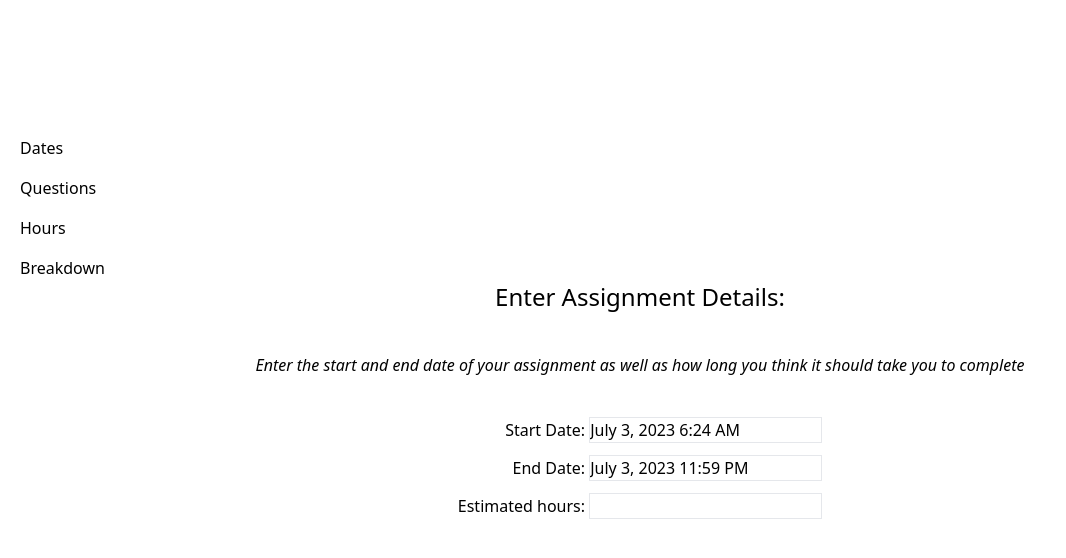
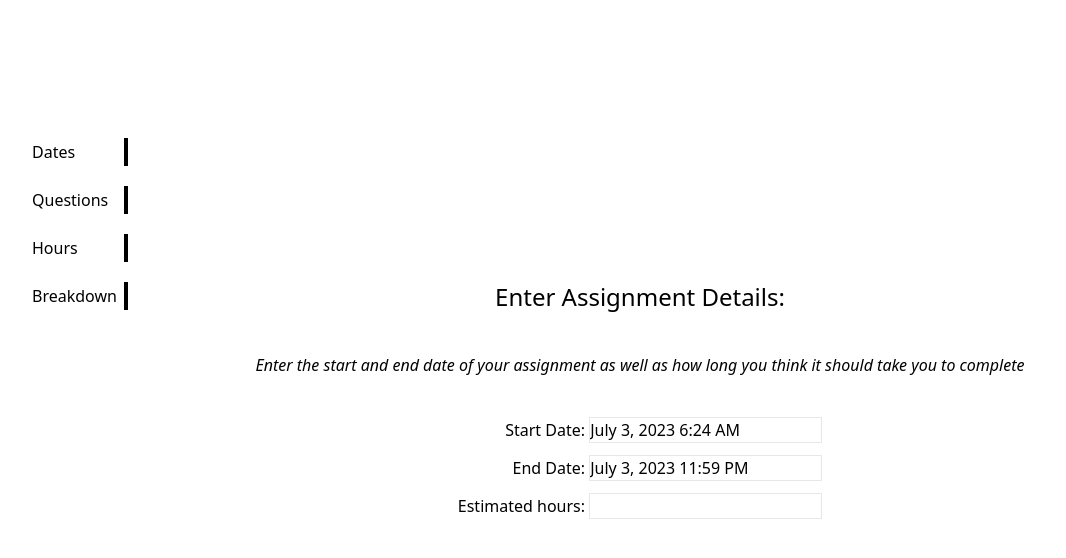
Before and after one commit to syed-razi/divvydo, a React (Vite) app: page / in a window 1280 px wide. Shown: the top 558 px of the page, without its empty margins (0-1066 px from the left). Built offline with nearby package versions, Linux system fonts and the light colour scheme.

Commit message:
add animation custom animation for nav items

```diff
--- a/src/App.jsx
+++ b/src/App.jsx
@@ -215,11 +215,17 @@ function App() {
 
   return (
     <>
-      <ul className="flex flex-col fixed mt-32">
+      <ul className="flex flex-col fixed ml-8 mt-32">
         {navigation.map((n) => (
+          <>
             <li
               key={crypto.randomUUID()}
-            className={`cursor-pointer mx-5 my-2 ${!n.selected ? "text-gray-400" : ""}`}
+              className="flex items-center justify-between w-24 h-12"
+            >
+              <a
+                className={`cursor-pointer inline-block ${
+                  !n.selected ? "text-gray-400" : ""
+                }`}
                 onClick={() =>
                   n.ref.current.scrollIntoView({
                     behavior: "smooth",
@@ -228,7 +234,10 @@ function App() {
                 }
               >
                 {n.name}
+              </a>
+              {n.selected && <span className="bg-black w-1 h-3/5 animate-grow inline-block"></span>}
             </li>
+          </>
         ))}
       </ul>
       <div className="snap-y snap-mandatory h-screen overflow-scroll scroll-smooth">
--- a/tailwind.config.js
+++ b/tailwind.config.js
@@ -2,7 +2,17 @@
 export default {
   content: ["./index.html", "./src/**/*.{js,ts,jsx,tsx}"],
   theme: {
-    extend: {},
+    extend: {
+      keyframes: {
+        "grow": {
+          from: { height: "0%" },
+          to: { height: "60%" },
+        },
+      },
+      animation: {
+        "grow": "grow 0.5s",
+      },
+    },
   },
   plugins: [],
 };
```
Lines whose indentation alone changed are shown as unchanged.
